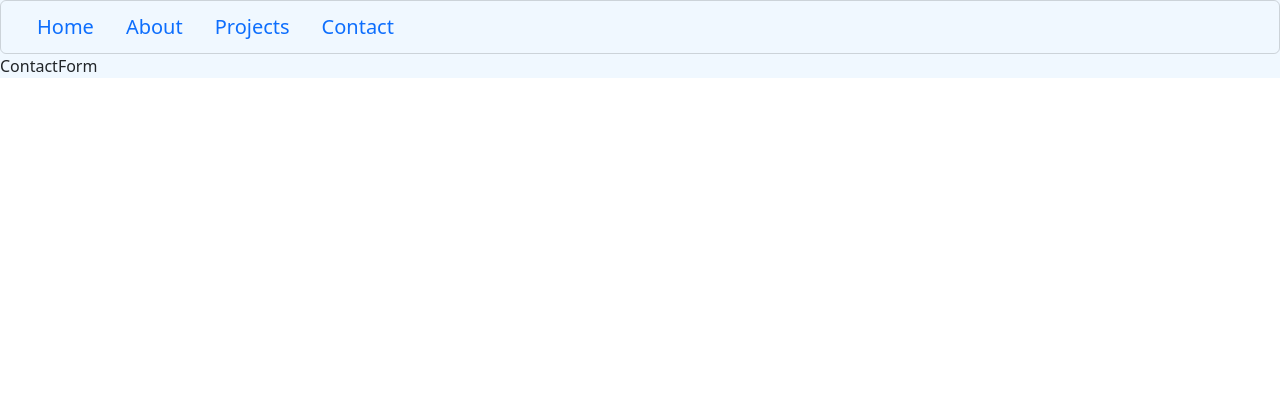
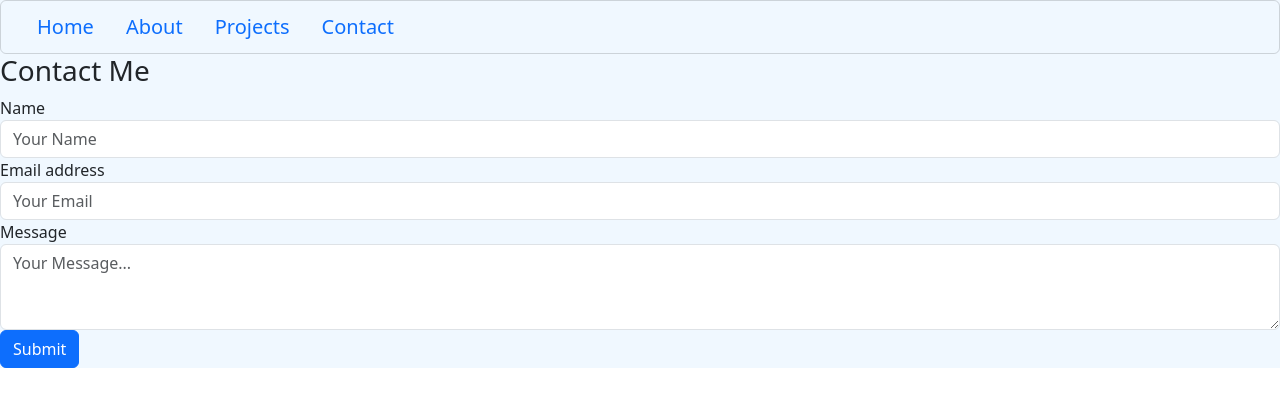
Before and after one commit to gramscott/Portfolio, a React (Create React App) app: page /contact in a window 1280 px wide. Shown: the top 406 px of the page. Built offline with nearby package versions, Linux system fonts and the light colour scheme.

Commit message:
form for the user interface is set up just tweaking the functionality

```diff
--- a/src/components/ContactComponents/ContactForm.js
+++ b/src/components/ContactComponents/ContactForm.js
@@ -1,8 +1,48 @@
-import React from 'react'
+import React, { useState } from 'react'
 
 const ContactForm = () => {
+
+    const [formState, setFormState] = useState({
+        name: '',
+        email: '',
+        message: ''
+    })
+
+    const handleChange = (event) => {
+        setFormState({
+            ...formState,
+            [event.target.id]: event.target.value
+        })
+    };
+
+    const handleSubmit = (event) => {
+        event.preventDefault();
+        console.log(formState)
+    };
+
+
   return (
-    <div>ContactForm</div>
+
+    <div>
+    <h3>Contact Me</h3>
+    <form onSubmit ={handleSubmit}>
+        <div className="form-group">
+            <label for="name">Name</label>
+            <input type="text" className="form-control" id="exampleFormControlInput1" placeholder="Your Name"/>
+        </div>
+        <div className="form-group">
+            <label for="email">Email address</label>
+            <input type="email" className="form-control" id="exampleFormControlInput1" placeholder="Your Email"/>
+        </div>
+
+        <div className="form-group">
+            <label for="message">Message</label>
+            <textarea className="form-control" id="exampleFormControlTextarea1" rows="3" placeholder='Your Message...'></textarea>
+        </div>
+
+        <button type="submit" className="btn btn-primary">Submit</button>
+    </form>
+    </div>
   )
 }
 
```
